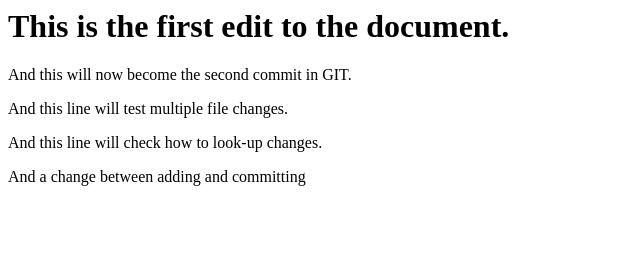
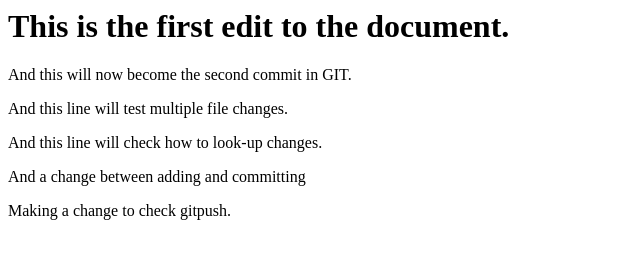
Before and after one commit to northonm31/gamob, a plain HTML site: page index.html in a window 1280 px wide. Shown: the whole page, without its empty margins (0-640 px from the left). Drawn offline with Linux system fonts and the light colour scheme.

Commit message:
Testing the gitpush functionality

```diff
--- a/index.html
+++ b/index.html
@@ -5,5 +5,6 @@
 		<p>And this line will test multiple file changes.</p>
 		<p>And this line will check how to look-up changes.</p>
 		<p>And a change between adding and committing</p>
+		<p>Making a change to check gitpush.</p>
 	</body>
 </html>
```
